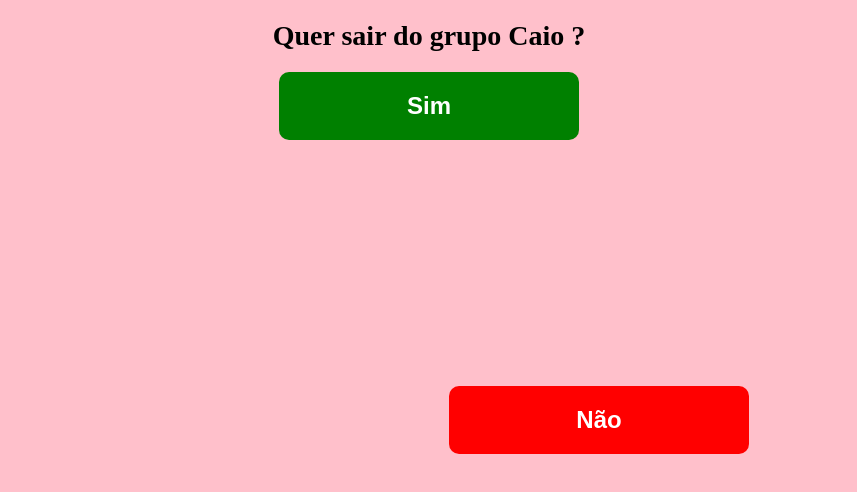
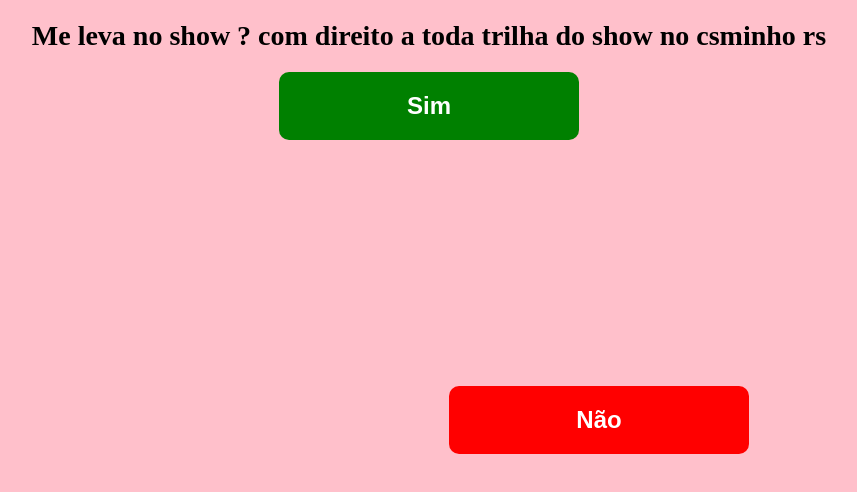
Before and after one commit to RaphaCassari/angel, a plain HTML site: page index.html in a window 1280 px wide. Shown: the whole page, without its empty margins (211-1068 px from the left). Drawn offline with Linux system fonts and the light colour scheme.

Commit message:
Atualizar o index.html

```diff
--- a/index.html
+++ b/index.html
@@ -1,7 +1,7 @@
 <!DOCTYPE html>
 <html>
 <head>
-	<title>Startup</title>
+	<title>Show</title>
 	<meta name="viewport" content="width=device-width, initial-scale=1.0">
 	<style>
 		body {
@@ -60,7 +60,7 @@
 	</style>
 </head>
 <body>
-	<h1>Quer sair do grupo Caio ?</h1>
+	<h1>Me leva no show ? com direito a toda trilha do show no csminho rs</h1>
 	<button id="sim" onclick="mostrarGif()">Sim</button>
 	<button id="nao" onmouseover="moverBotao()">Não</button>
     <div id="gif-container">
```
